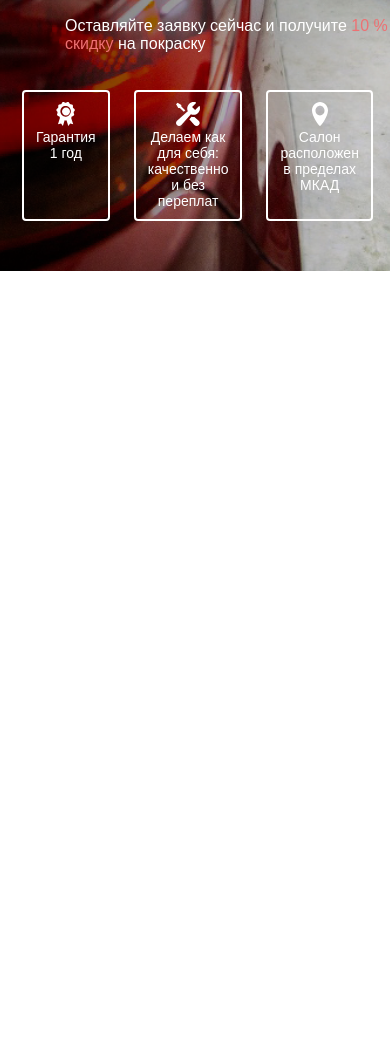
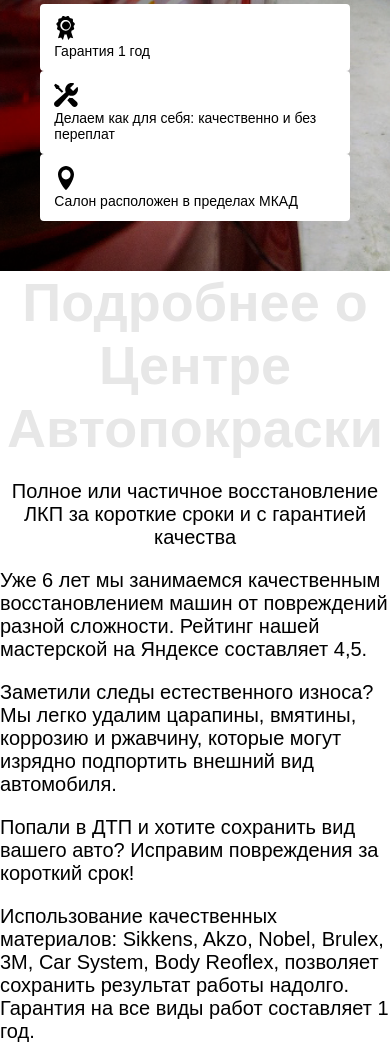
Before and after one commit to RAKALIG/auto-center, a plain HTML site: page car_service/index.html in a window 390 px wide. Shown: the part 573-1636 px from the top of the page. Before the commit the page ends 844 px from the top, so only its background shows below. Drawn offline with Linux system fonts and the light colour scheme.

Commit message:
новое

```diff
--- a/car_service/css/style.css
+++ b/car_service/css/style.css
@@ -181,7 +181,7 @@ img {
 
 .hero__main {
     flex: 1;
-    padding-left: 96px;
+    padding-left: 8.5%;
 }
 
 .title {
@@ -363,6 +363,49 @@ img {
     }
 }
 
+@media (max-width: 480px) {
+    .container {
+        max-width: 90.6%;
+    }
+
+    .title {
+        font-size: 25px;
+    }
+
+    .hero__subtitle {
+        font-size: 14px;
+    }
+
+    .hero__btns {
+        flex-wrap: wrap;
+        row-gap: 14px;
+    }
+
+    .advantages {
+        flex-direction: column;
+    }
+
+    .advantage {
+        flex: 0 1 56px;
+        text-align: initial;
+        flex-direction: row;
+        background-color: #FFFFFF;
+        color: #000000;
+    }
+
+    .advantage__icon {
+        margin-bottom: 0px;
+    }
+
+    .advantage__icon path {
+        fill: black;
+    }
+
+    .advantage__text {
+        color: #000000;
+    }
+}
+
 @media (max-width: 320px) {
     .logo {
         max-width: 81px;
@@ -450,3 +493,35 @@ img {
     }
 
 }
+
+.about {
+    color: #000000;
+}
+
+.container-about {}
+
+.about__title {
+
+    font-weight: 700;
+    font-size: 54px;
+    line-height: 63px;
+    text-align: center;
+    color: #E7E7E7;
+}
+
+.about__subtitile {
+    text-align: center;
+    font-weight: 400;
+    font-size: 20px;
+    line-height: 23px;
+}
+
+.about__list {}
+
+.about__item {}
+
+.about__text {
+    font-weight: 400;
+    font-size: 20px;
+    line-height: 23px;
+}
--- a/car_service/index.html
+++ b/car_service/index.html
@@ -106,6 +106,49 @@
                     </ul>
                 </div>
             </section>
+            <section class="about">
+                <div class="container-about">
+                    <h2 class="about__title">
+                        Подробнее о Центре Автопокраски
+                    </h2>
+                    <p class="about__subtitile">
+                        Полное или частичное восстановление ЛКП за короткие сроки и с гарантией качества
+                    </p>
+                    <ul class="about__list">
+                        <li class="about__item">
+                            <p class="about__text">
+                                Уже 6 лет мы занимаемся качественным
+                                восстановлением машин от повреждений разной сложности. Рейтинг нашей мастерской на
+                                Яндексе
+                                составляет 4,5.
+                            </p>
+                        </li>
+                        <li class="about__item">
+                            <p class="about__text">
+                                Заметили следы естественного износа?
+                                Мы легко удалим царапины, вмятины, коррозию и ржавчину, которые могут изрядно подпортить
+                                внешний вид автомобиля.
+
+                            </p>
+                        </li>
+                        <li class="about__item">
+                            <p class="about__text">
+                                Попали в ДТП и хотите сохранить вид вашего авто? Исправим повреждения
+                                за короткий срок!
+                            </p>
+                        </li>
+                        <li class="about__item">
+                            <p class="about__text">
+                                Использование качественных материалов: Sikkens, Akzo, Nobel, Brulex, 3M, Car System,
+                                Body
+                                Reoflex, позволяет сохранить результат работы надолго. Гарантия на все виды работ
+                                составляет
+                                1 год.
+                            </p>
+                        </li>
+                    </ul>
+                </div>
+            </section>
         </main>
     </div>
 </body>
```
